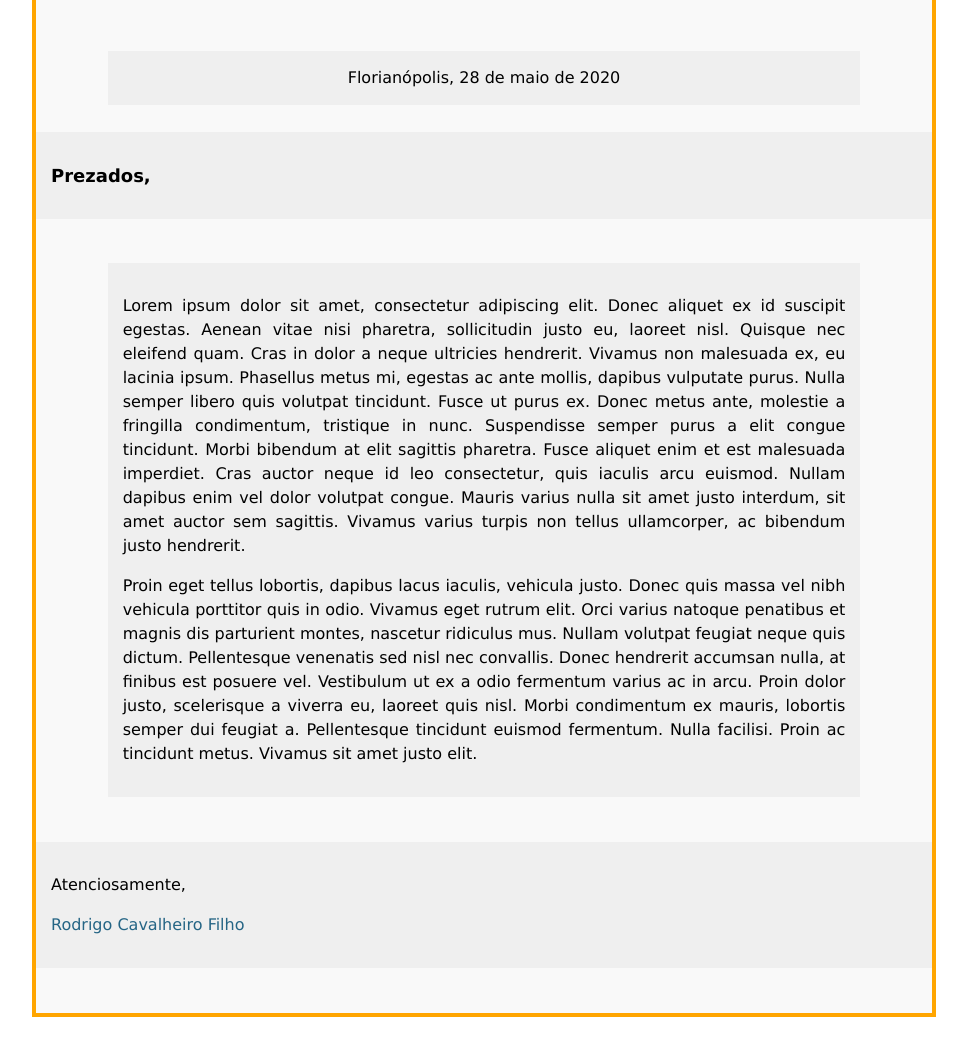
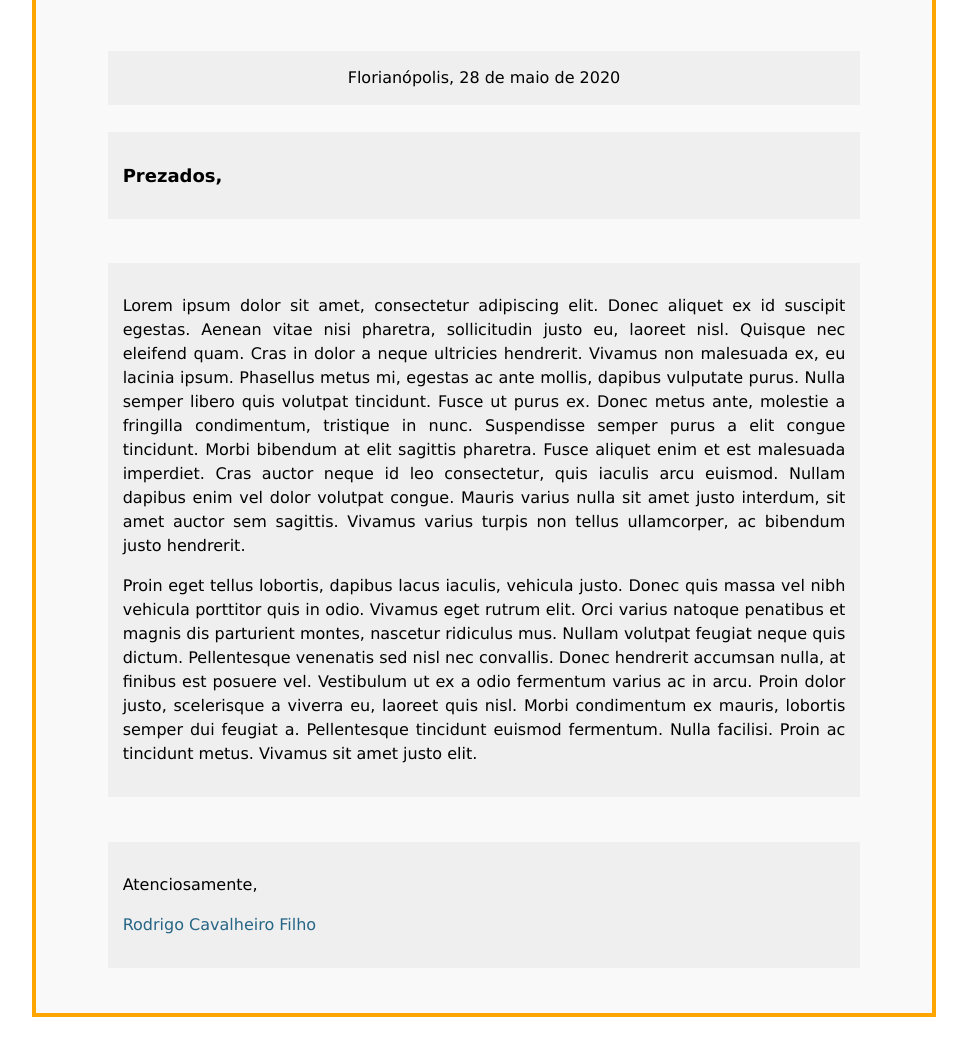
Before and after one commit to cavalheirorodrigo/carta, a plain HTML site: page index.html in a window 1280 px wide. Shown: the part 80-1136 px from the top of the page, without its empty margins (156-1123 px from the left). Drawn offline with Linux system fonts and the light colour scheme.

Commit message:
Update styles.css

```diff
--- a/styles.css
+++ b/styles.css
@@ -42,8 +42,8 @@ p{
 	font-weight: 600;
 	background: #efefef;
 	padding: 15px 15px 15px 15px;
-	margin-left: auto;
-   	margin-right: auto;
+	margin-left: 8%;
+	margin-right: 8%;
 }
 .conteudo{
 	background: #efefef;
@@ -58,8 +58,8 @@ p{
 	padding: 15px 15px 15px 15px;
 	margin-top: 5%;
 	margin-bottom: 5%;
-	margin-left: auto;
-   	margin-right: auto;
+	margin-left: 8%;
+	margin-right: 8%;
 	font-size: 16px;
 
 }
```
